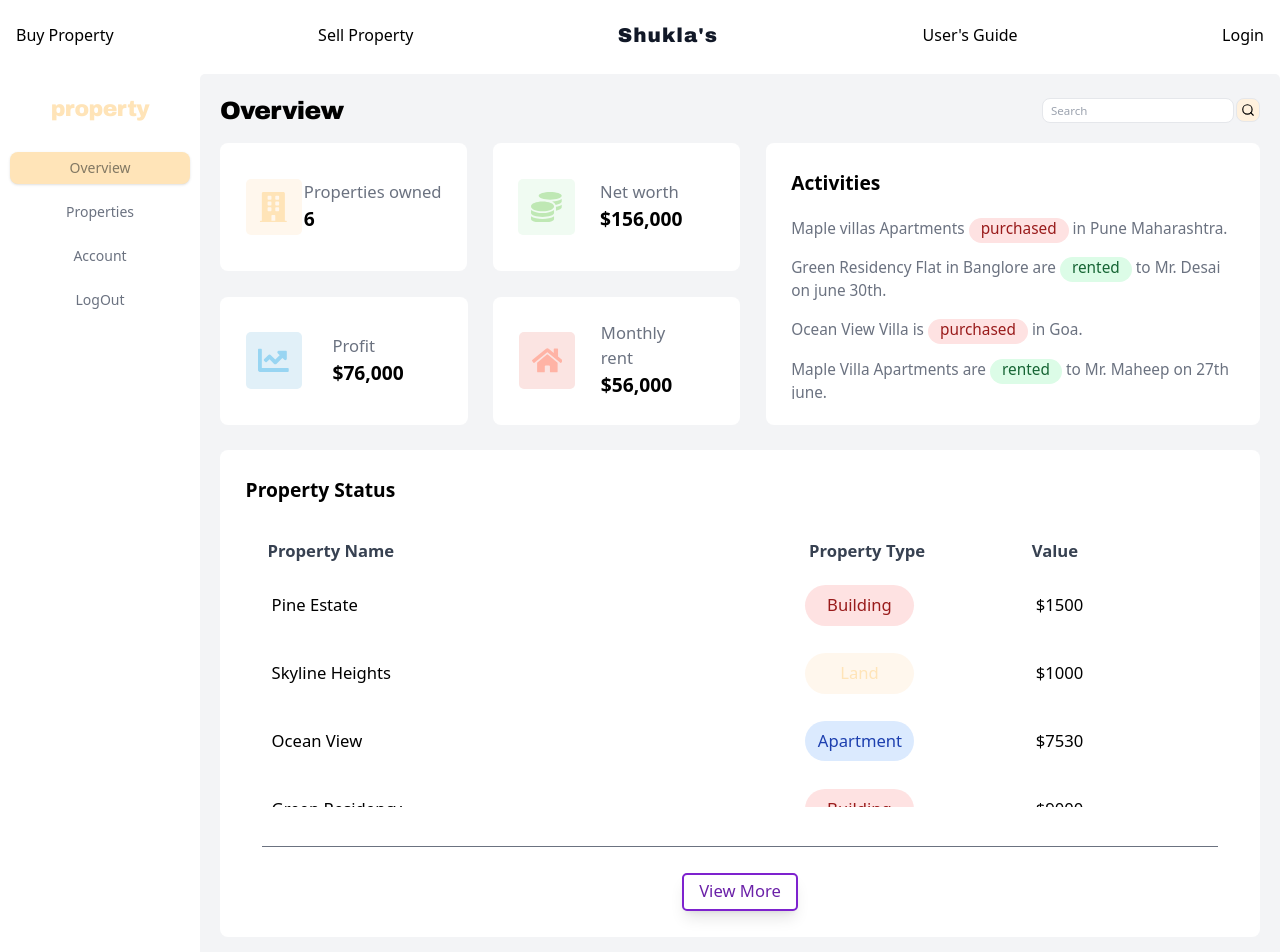
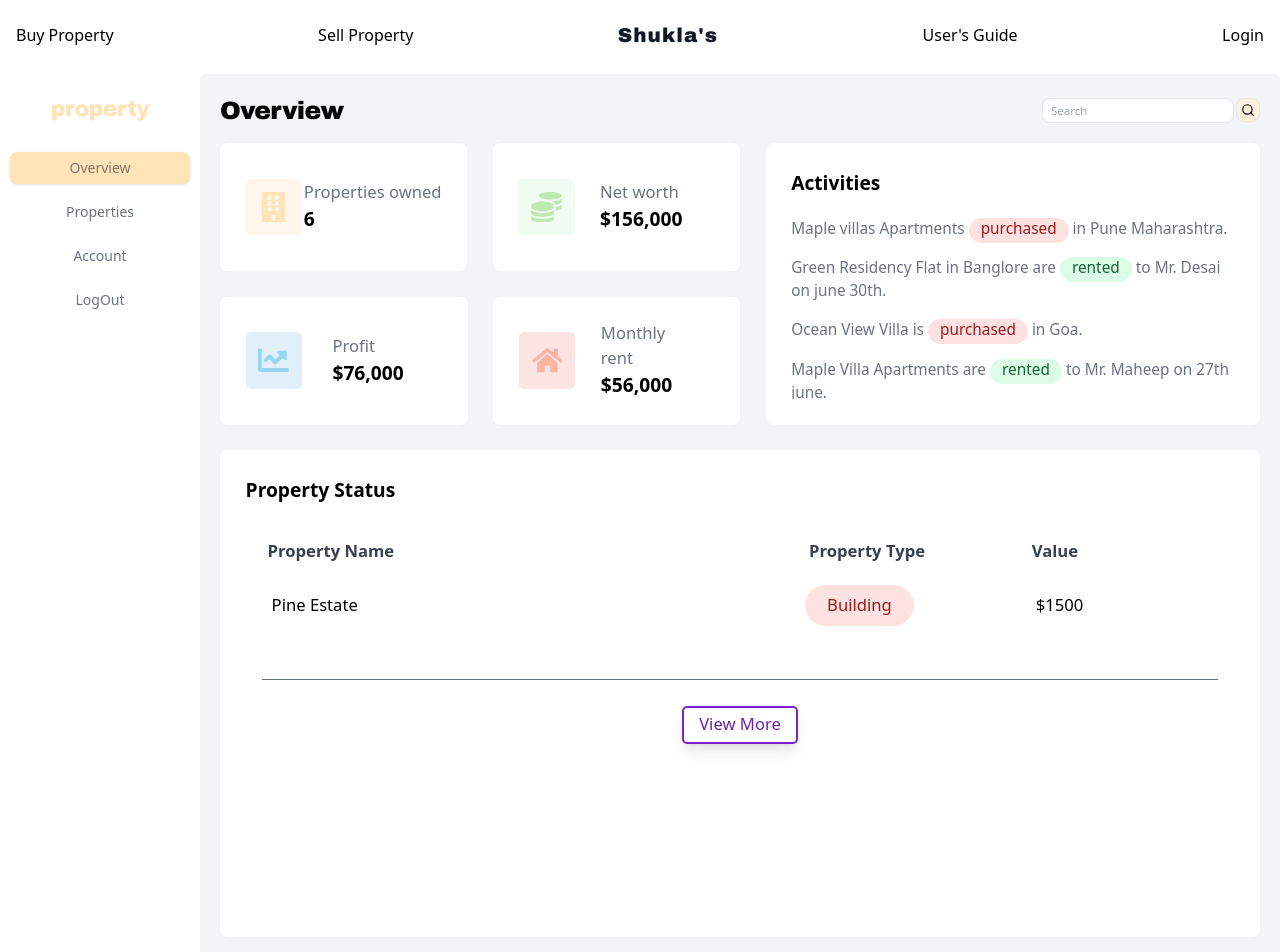
Before and after one commit to Riyashukla123/real_estate_management_system, a React (Create React App) app: page /dashboard in a window 1280 px wide. Shown: the top 952 px of the page. Built offline with nearby package versions, Linux system fonts and the light colour scheme.

Commit message:
add props

```diff
--- a/src/Data.js
+++ b/src/Data.js
@@ -1,75 +1,20 @@
 import img1 from './Images/property1.jpg'
-import img2 from './Images/property2.jpg'
-import img3 from './Images/property3.jpg'
-import img4 from './Images/property4.jpg'
-import img5 from './Images/property5.jpg'
+
 
 
 const Data = [
   {
-    key: 1,
+    _id: 1,
     imageUrl: img1,
-    ModelName: "Pine Estate",
-    Location: "Mumbai",
-    Rent: 240,
-    Status: "Rent",
-    Type: "Building",
-    Value:"$1500",
-    Description:"Es un hecho establecido hace demasiado tiempo que un lector se distraerá con el contenido del texto de un sitio mientras que mira su diseño. El punto de usar Lorem Ipsum es que tiene una distribución más o menos normal de las letras, al contrario de usar textos como por ejemplo .",
-    Assets:"5 apartments",
-    Maintanance:"plumbing"
-  },
-  {
-    key: 2,
-    imageUrl: img2,
-    ModelName: "Skyline Heights",
-    Location: "Delhi",
-    Rent: 310,
-    Status: "Not Rent",
-    Type: "Land",
-    Value:"$1000",
-    Description:"Es un hecho establecido hace demasiado tiempo que un lector se distraerá con el contenido del texto de un sitio mientras que mira su diseño. El punto de usar Lorem Ipsum es que tiene una distribución más o menos normal de las letras, al contrario de usar textos como por ejemplo .",
-    Assets:"5 apartments",
-    Maintanance:"plumbing"
-  },
-  {
-    key: 3,
-    imageUrl: img3,
-    ModelName: "Ocean View",
-    Location: "Goa",
-    Rent: 280,
-    Status: "Rent",
-     Type: "Apartment",
-     Value:"$7530",
-     Description:"Es un hecho establecido hace demasiado tiempo que un lector se distraerá con el contenido del texto de un sitio mientras que mira su diseño. El punto de usar Lorem Ipsum es que tiene una distribución más o menos normal de las letras, al contrario de usar textos como por ejemplo ",
-     Assets:"5 apartments",
-    Maintanance:"plumbing"
-  },
-  {
-    key: 4,
-    imageUrl: img4,
-    ModelName: "Green Residency",
-    Location: "Bangalore",
-    Rent: 220,
-    Status: "Not Rent",
-     Type: "Building",
-     Value:"$9000",
-     Description:"Es un hecho establecido hace demasiado tiempo que un lector se distraerá con el contenido del texto de un sitio mientras que mira su diseño. El punto de usar Lorem Ipsum es que tiene una distribución más o menos normal de las letras, al contrario de usar textos como por ejemplo",
-     Assets:"5 apartments",
-    Maintanance:"plumbing"
-  },
-  {
-    key: 5,
-    imageUrl: img5,
-    ModelName: "Maple Villas",
-    Location: "Pune",
-    Rent: 200,
-    Status: "Rent",
-    Type: "House",
-    Value:"$900",
-    Description:"Es un hecho establecido hace demasiado tiempo que un lector se distraerá con el contenido del texto de un sitio mientras que mira su diseño. El punto de usar Lorem Ipsum es que tiene una distribución más o menos normal de las letras, al contrario de usar textos como por ejemplo",
-    Maintanance:"plumbing"
-
+    name: "Pine Estate",
+    city: "Mumbai",
+    rent: 240,
+    status: "Rent",
+    type: "Building",
+    value:"$1500",
+    description:"Es un hecho establecido hace demasiado tiempo que un lector se distraerá con el contenido del texto de un sitio mientras que mira su diseño. ",
+    floors:"5",
+    maintanance:"plumbing"
   }
 ];
 
--- a/src/components/DashBoard-/LogOut.js
+++ b/src/components/DashBoard-/LogOut.js
@@ -9,7 +9,7 @@ export default function LogOut(){
   return (
     <div>
   <h1> Are you sure you want to log out ?</h1>
-  <button onClick={()=>{
+  <button className="border border-black background-gray-100 rounded-lg px-5" onClick={()=>{
     logout();
     navigate('/');
 
--- a/src/components/DashBoard-/Overview.js
+++ b/src/components/DashBoard-/Overview.js
@@ -1,8 +1,9 @@
-import React from 'react';
+import React , {useContext}from 'react';
 import { FiSearch } from 'react-icons/fi';
 import { FaBuilding, FaCoins, FaChartLine, FaHome } from 'react-icons/fa';
-import Properties from '../../Data';
+import {PropertiesContext} from "./Properties/PropertiesContext.js"
 export default function Overview({isProperty, setIsProperty, active, setActive }){
+  const {properties}= useContext(PropertiesContext);
   const activities=[
     "Maple villas Apartments purchased in Pune Maharashtra.",
     "Green Residency Flat in Banglore are rented to Mr. Desai on june 30th.",
@@ -134,19 +135,19 @@ export default function Overview({isProperty, setIsProperty, active, setActive }
               </tr>
             </thead>
             <tbody className="bg-white pt-4 gap-2">
-              {Properties.map((property, index)=>(
+              {properties.map((property, index)=>(
                 <tr key={index} className='h-[3vw]'>
-                  <td className="text-[1.3vw] px-6 py-[1vw]">{property.ModelName}</td>
+                  <td className="text-[1.3vw] px-6 py-[1vw]">{property.name}</td>
                   <td className="text-[1.3vw] px-4 py-[1vw] text-center">
-                    {property.Type === "Building" && <p className=" w-[8.5vw] bg-red-100 text-red-800 px-[1vw] py-[0.6vw] border-none rounded-[2vw]">{property.Type}</p>}
+                    {property.type === "Building" && <p className=" w-[8.5vw] bg-red-100 text-red-800 px-[1vw] py-[0.6vw] border-none rounded-[2vw]">{property.type}</p>}
 
-                    {property.Type === "Apartment" && <p className="w-[8.5vw] bg-blue-100 text-blue-800 px-[1vw] py-[0.6vw] border-none rounded-[2vw]">{property.Type}</p>}
+                    {property.type === "Apartment" && <p className="w-[8.5vw] bg-blue-100 text-blue-800 px-[1vw] py-[0.6vw] border-none rounded-[2vw]">{property.type}</p>}
 
-                    {property.Type === "House" && <p className="w-[8.5vw] bg-green-100 text-green-800 px-[1vw] py-[0.6vw] border-none rounded-[2vw]">{property.Type}</p>}
+                    {property.type === "House" && <p className="w-[8.5vw] bg-green-100 text-green-800 px-[1vw] py-[0.6vw] border-none rounded-[2vw]">{property.type}</p>}
 
-                    {property.Type === "Land" && <p className="w-[8.5vw] bg-[#FFF7ED] text-[#FFE4B8] px-[1vw] py-[0.6vw] border-none rounded-[2vw]">{property.Type}</p>}
+                    {property.type === "Land" && <p className="w-[8.5vw] bg-[#FFF7ED] text-[#FFE4B8] px-[1vw] py-[0.6vw] border-none rounded-[2vw]">{property.type}</p>}
                   </td>
-                  <td className="text-[1.3vw] px-6 py-[1vw]">{property.Value}</td>
+                  <td className="text-[1.3vw] px-6 py-[1vw]">{property.value}</td>
                 </tr>
               ))}
             </tbody>
--- a/src/components/DashBoard-/Properties/AddProps.js
+++ b/src/components/DashBoard-/Properties/AddProps.js
@@ -1,17 +1,59 @@
-import React from "react";
+import React, { useContext } from "react";
 import { FiX } from "react-icons/fi";
-export default function AddProps({newProperty, setNewProperty,setAddProperty, propType, setPropType, editMode, setEditMode, editIndex, setEditIndex, properties, setProperties}){
-  function mapFormToCard(form, oldCard) {
-  return {
-    key: oldCard?.key || Date.now(),
-    imageUrl: form.imageUrl || oldCard?.imageUrl || "", // use fallback
-    ModelName: form.name || "",
-    Location: form.city || "",
-    Rent: form.value || "",
-    Status: form.status || "",
-    Description: form.description
-  };
-}
+import {PropertiesContext} from './PropertiesContext';
+import {AuthContext} from '../../AuthContext';
+import axios from 'axios';
+
+
+export default function AddProps({newProperty, setNewProperty,setAddProperty, propType, setPropType, editMode, setEditMode, editIndex, setEditIndex}){
+  const {properties, setProperties}= useContext(PropertiesContext);
+  const {user}= useContext(AuthContext);
+
+
+const handleAdd = async (e) => {
+  e.preventDefault();
+
+  try {
+    const { data } = await axios.post(`http://localhost:5000/${user._id}/add_property`, newProperty);
+    if (data.success) {
+      setProperties([...properties, data.property]);
+      setNewProperty({
+        name: "",
+        type: "",
+        line1: "",
+        city: "",
+        state: "",
+        year: "",
+        description: "",
+        value: "",
+        status: "",
+        area: "",
+        rooms: "",
+        floors: "",
+        flats: "",
+        rent: ""
+      });
+      setEditMode(false);
+      setEditIndex(null);
+      setAddProperty(false);
+    }
+  } catch (error) {
+    console.log(error);
+    console.log(error.response);
+    alert(error.response?.data?.message || "Something went wrong");
+  }
+
+
+    // console.log(newProperty);
+
+    // if (editMode) {
+    //   const updated = [...properties];
+    //   updated[editIndex] = mapFormToCard(newProperty, properties[editIndex]);
+    //   setProperties(updated);
+    // }
+
+
+};
   return(
     <form className="flex flex-col fixed left-1/2 top-20 transform -translate-x-1/2 z-10 bg-white w-[50vw] max-h-[80vh] shadow-[0_5px_30px_rgba(0,0,0,0.3)] rounded-xl">
 
@@ -21,9 +63,9 @@ export default function AddProps({newProperty, setNewProperty,setAddProperty, pr
               <button className="text-xl text-gray-600 " onClick={() => {
                 if(editMode){
 
-                  setNewProperty({
-                Name :"",
-                Type:"",
+                setNewProperty({
+                name :"",
+                type:"",
                 line1: "",
                 city:"",
                 state:"",
@@ -31,10 +73,11 @@ export default function AddProps({newProperty, setNewProperty,setAddProperty, pr
                 description:"",
                 value:"",
                 status:"" ,
-                Area:"",
+                area:"",
                 rooms:"",
                 floors:"",
                 flats:"",
+                rent:""
               });
                 setEditMode(false);
                 setEditIndex(null);
@@ -125,6 +168,12 @@ export default function AddProps({newProperty, setNewProperty,setAddProperty, pr
             </div>
 
             <div className="flex flex-col py-2 px-4 gap-1">
+              <p className="text-[11px] text-gray-600">Rent</p>
+              <input type="number" value={newProperty.rent} placeholder="value" className="border border-gray-300 rounded-[5px] shadow px-2 focus:outline-none h-[25px] max-w-[300px]" onChange={(e) => setNewProperty({ ...newProperty, rent: e.target.value })}/>
+              <div className="w-full h-[0.5px] mt-2 bg-gray-300"></div>
+            </div>
+
+            <div className="flex flex-col py-2 px-4 gap-1">
               <p className="text-[11px] text-gray-600">Status</p>
               <input type="text" value={newProperty.status} placeholder="status" className="border border-gray-300 rounded-[5px] shadow px-2 focus:outline-none h-[25px] max-w-[300px]" onChange={(e) => setNewProperty({ ...newProperty, status: e.target.value })} />
               <div className="w-full h-[0.5px] mt-2 bg-gray-300"></div>
@@ -137,37 +186,10 @@ export default function AddProps({newProperty, setNewProperty,setAddProperty, pr
               type="submit"
               className="border-[3px] rounded-[5px] text-lg px-2 w-[170px] h-[35px] bg-white hover:bg-[#FFF7ED] border-[#FFE4B8]  text-[#FFE4B8] shadow-lg"
               onClick={(e) => {
-                e.preventDefault();
-                console.log(newProperty);
-                if (editMode) {
-                  const updated = [...properties];
-                  updated[editIndex] = mapFormToCard(newProperty, properties[editIndex]);
-                  setProperties(updated);
-                } else {
-                  const newCard = mapFormToCard(newProperty);
-                setProperties([...properties, newCard]);
-                }
-                setNewProperty({
-                Name :"",
-                Type:"",
-                line1: "",
-                city:"",
-                state:"",
-                year:"",
-                description:"",
-                value:"",
-                status:"" ,
-                Area:"",
-                rooms:"",
-                floors:"",
-                flats:"",
-              });
-                setEditMode(false);
-                setEditIndex(null);
-                setAddProperty(false);
+                !editMode? handleAdd(e): e.preventDefault();
               }}
             >
-              Add property
+              {!editMode? 'Add property': 'Update property'}
             </button>
           </div>
         </form>
--- /dev/null
+++ b/src/components/DashBoard-/Properties/PropertiesContext.js
@@ -0,0 +1,13 @@
+import React, { useState } from 'react';
+import { createContext } from 'react';
+import Data from '../../../Data.js';
+export const PropertiesContext = createContext();
+export const PropertiesProvider = ({ children }) => {
+  const [properties, setProperties] = useState(Data|| []);
+
+  return (
+    <PropertiesContext.Provider value={{ properties, setProperties }}>
+      {children}
+    </PropertiesContext.Provider>
+  );
+};
--- a/src/components/DashBoard-/Properties/PropertyList.js
+++ b/src/components/DashBoard-/Properties/PropertyList.js
@@ -1,7 +1,8 @@
-import React from 'react';
-import PropertyCard from './PropertyCard.js'
-export default function PropertyList( {properties, onEdit, onView} ){
-
+import React, {useContext} from 'react';
+import PropertyCard from './PropertyCard.js';
+import {PropertiesContext} from "./PropertiesContext";
+export default function PropertyList( { onEdit, onView} ){
+  const {properties}= useContext(PropertiesContext);
   return(
     <div className="flex flex-col w-full gap-4">
       {properties.map((property,index) => (
--- a/src/components/LogInSignUpBox.js
+++ b/src/components/LogInSignUpBox.js
@@ -23,8 +23,9 @@ export default function LogInBox( {isLogin, setIsLogin}){
 
       if (data) {
 
-        login(data);
+        await login(data);
         alert("Login successful");
+
         setEmail('');
         setPassword('');
         console.log(user);
```
Also changed, not shown: src/App.js (+3 -4 lines), src/components/DashBoard-/Properties/Properties.js (+27 -24 lines), src/components/DashBoard-/Properties/PropertyCard.js (+7 -5 lines), src/index.js (+11 -2 lines).
